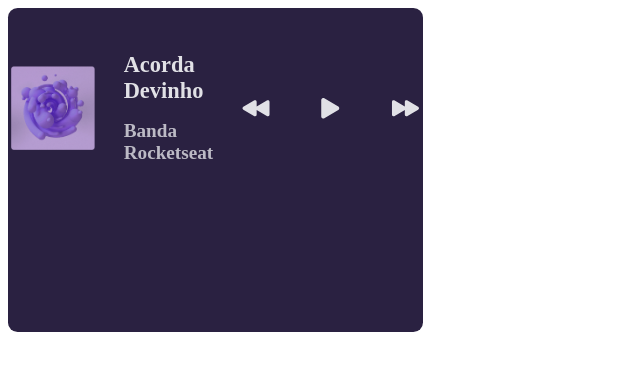
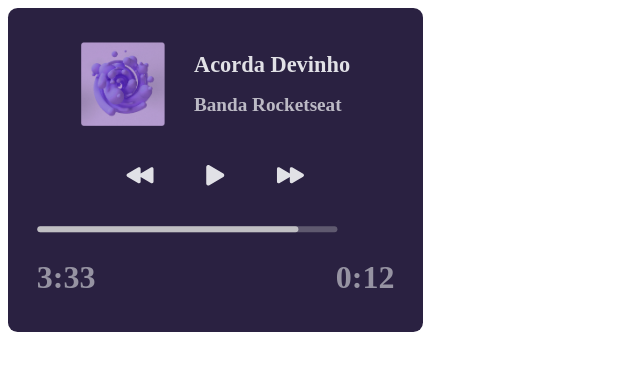
Before and after one commit to claytonfortunato/Music-player-01, a React (Vite) app: page / in a window 1280 px wide. Shown: the top 370 px of the page, without its empty margins (0-640 px from the left). Built offline with nearby package versions, Linux system fonts and the light colour scheme; the HTML template or start-up script is replaced by a standard one.

Commit message:
feat: bigplay finalizado

```diff
--- a/src/components/BigPlayer/index.tsx
+++ b/src/components/BigPlayer/index.tsx
@@ -2,6 +2,7 @@ import * as C from "./styles";
 
 import AcordaDevinho from "../../assets/AcordaDevinho.png";
 import { PlayPause } from "../PlayPause";
+import Rail from "../../assets/long-rail.svg";
 
 const BigPlayer = () => {
   return (
@@ -12,10 +13,17 @@ const BigPlayer = () => {
           <h1>Acorda Devinho</h1>
           <h2>Banda Rocketseat</h2>
         </C.Title>
-        <C.Pause>
-          <PlayPause />
-        </C.Pause>
       </C.Info>
+      <C.Pause>
+        <PlayPause />
+      </C.Pause>
+      <C.Progress>
+        <img src={Rail} />
+        <C.Time>
+          <h1 className="start">3:33</h1>
+          <h1 className="end">0:12</h1>
+        </C.Time>
+      </C.Progress>
     </C.Container>
   );
 };
--- a/src/components/BigPlayer/styles.ts
+++ b/src/components/BigPlayer/styles.ts
@@ -34,4 +34,23 @@ export const Title = styled.div`
   }
 `;
 
-export const Pause = styled.div``;
+export const Pause = styled.div`
+  display: flex;
+  align-items: center;
+  justify-content: center;
+  margin-top: 1.8rem;
+  margin-bottom: 1.8rem;
+`;
+
+export const Progress = styled.div``;
+
+export const Time = styled.div`
+  display: flex;
+  justify-content: space-between;
+  align-items: center;
+
+  h1 {
+    color: #c4c4cc;
+    opacity: 70%;
+  }
+`;
--- a/src/components/PlayPause/styles.ts
+++ b/src/components/PlayPause/styles.ts
@@ -5,4 +5,5 @@ export const Container = styled.div`
   align-items: center;
   justify-content: center;
   gap: 3.2rem;
+  cursor: pointer;
 `;
```
